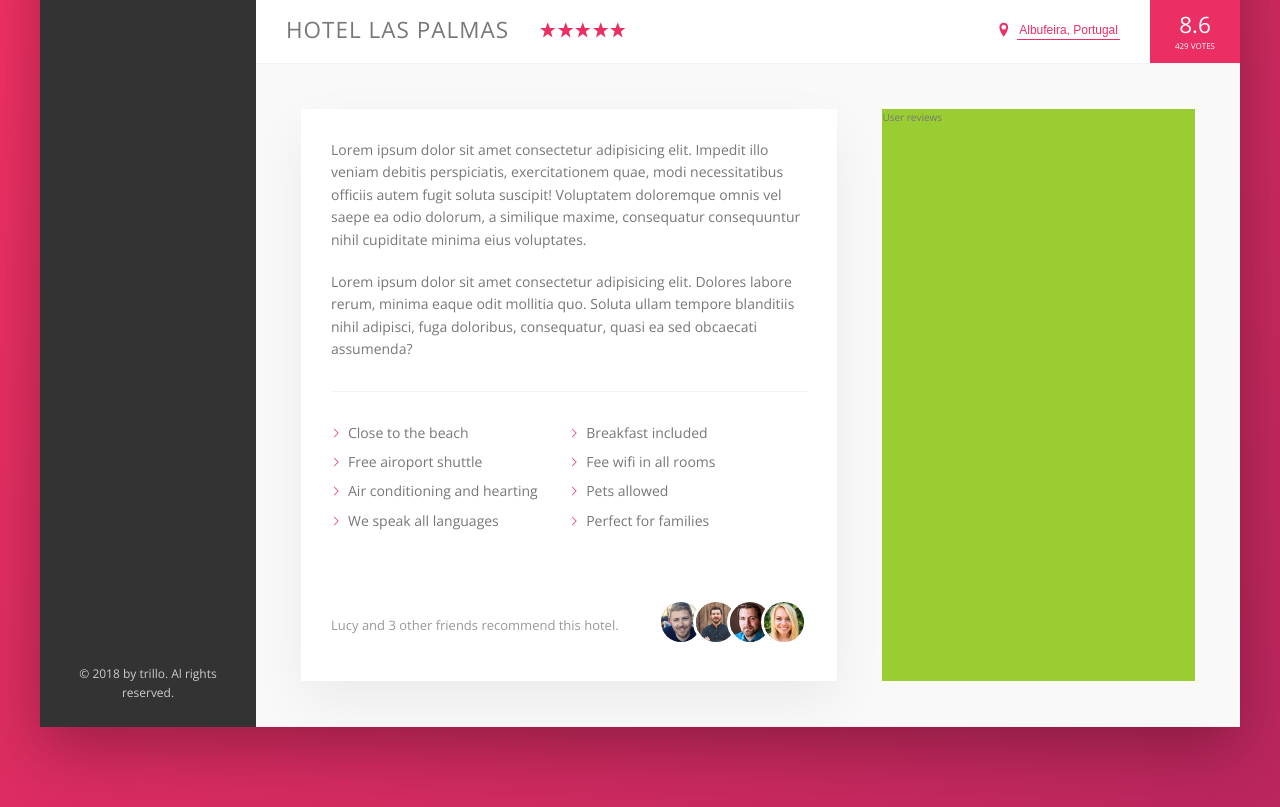
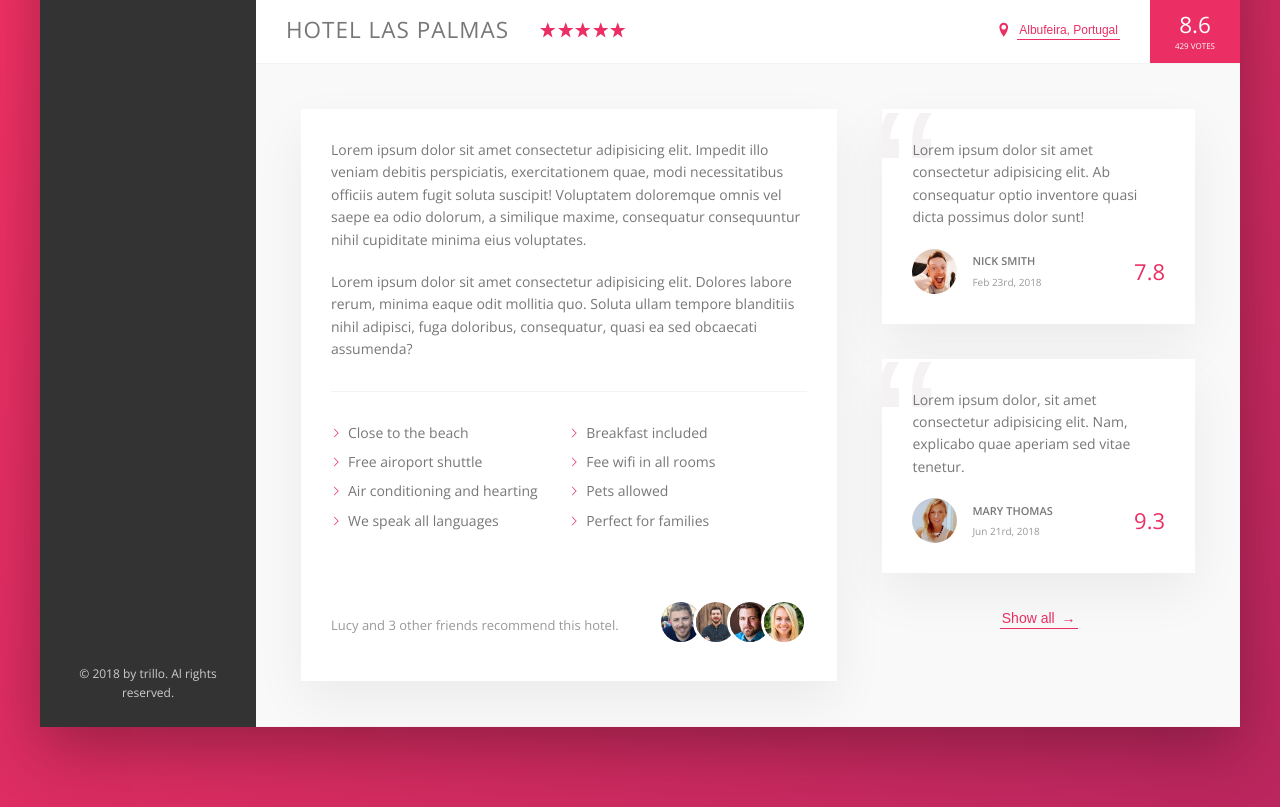
Before and after one commit to Spri85/Trillo, a website: page index.html in a window 1280 px wide. Shown: the part 538-1345 px from the top of the page. Drawn offline with nearby package versions, Linux system fonts and the light colour scheme.

Commit message:
completed user-review

```diff
--- a/index.html
+++ b/index.html
@@ -168,8 +168,37 @@
                             </div>
                         </div>
                     </div>
-                    <div class="user-reviews">
-                        User reviews
+                    <div class="user-review">
+                        <figure class="review">
+                            <blockquote class="review__text">
+                                Lorem ipsum dolor sit amet consectetur adipisicing elit. Ab consequatur optio inventore quasi dicta possimus dolor sunt!
+                            </blockquote>
+                            <figcaption class="review__user">
+                                <img src="img/user-1.jpg" alt="User 1" class="review__photo">
+                                <div class="review__user-box">
+                                    <p class="review__user-name">Nick Smith</p>
+                                    <p class="review__user-date">Feb 23rd, 2018</p>
+                                </div>
+                                <div class="review__rating">7.8</div>
+                            </figcaption>
+                        </figure>
+
+                        <figure class="review">
+                            <blockquote class="review__text">
+                                Lorem ipsum dolor, sit amet consectetur adipisicing elit. Nam, explicabo quae aperiam sed vitae tenetur.
+                            </blockquote>
+                            <figcaption class="review__user">
+                                <img src="img/user-2.jpg" alt="User 1" class="review__photo">
+                                <div class="review__user-box">
+                                    <p class="review__user-name">Mary Thomas</p>
+                                    <p class="review__user-date">Jun 21rd, 2018</p>
+                                </div>
+                                <div class="review__rating">9.3</div>
+                            </figcaption>
+                        </figure>
+                        <button class="btn-inline">Show all
+                            <span>&rarr;</span>
+                        </button>
                     </div>
                 </div>
             </main>
--- a/sass/_components.scss
+++ b/sass/_components.scss
@@ -234,8 +234,15 @@
   background-color: transparent;
   cursor: pointer;
   transition: all .2s;
+  & span {
+    margin-left: 3px;
+    transition: margin-left .2s;
+  }
   &:hover {
     color: var(--color-grey-dark-1);
+    span {
+      margin-left: 8px;
+    }
   }
   &:focus {
     outline: none;
@@ -315,3 +322,58 @@
     }
   }
 }
+
+///////////////////////////////
+// REVIEWS
+.review {
+  position: relative;
+  background-color: #fff;
+  box-shadow: var(--shadow-light);
+  padding: 3rem;
+  margin-bottom: 3.5rem;
+  overflow: hidden;
+  &__text {
+    margin-bottom: 2rem;
+    z-index: 10;
+    position: relative;
+  }
+  &__user {
+    display: flex;
+    align-items: center;
+  }
+  &__photo {
+    height: 4.5rem;
+    width: 4.5rem;
+    border-radius: 50%;
+    margin-right: 1.5rem;
+  }
+  &__user-box {
+    margin-right: auto;
+  }
+  &__user-name {
+    text-transform: uppercase;
+    font-weight: 600;
+    font-size: 1.1rem;
+    margin-bottom: .4rem;
+  }
+  &__user-date {
+    color: var(--color-grey-dark-3);
+    font-size: 1rem;
+  }
+  &__rating {
+    color: var(--color-primary);
+    font-size: 2.2rem;
+    font-weight: 300;
+  }
+  &::before {
+    content: '\201C';
+    position: absolute;
+    line-height: 1;
+    top: -2.75rem;
+    left: -1rem;
+    font-size: 20rem;
+    color: var(--color-grey-light-2);
+    font-family: sans-serif;
+    z-index: 2;
+  }
+}
--- a/sass/_layout.scss
+++ b/sass/_layout.scss
@@ -34,6 +34,7 @@
 }
 
 .detail {
+  font-size: 1.4rem;
   display: flex;
   padding: 4.5rem;
   background-color: var(--color-grey-light-1);
@@ -41,7 +42,6 @@
 }
 
 .description {
-  font-size: 1.4rem;
   background-color: #fff;
   box-shadow: var(--shadow-light);
   padding: 3rem;
@@ -49,7 +49,9 @@
   margin-right: 4.5rem;
 }
 
-.user-reviews {
-  background-color: yellowgreen;
+.user-review {
   flex: 1;
+  display: flex;
+  flex-direction: column;
+  align-items: center;
 }
```
Also changed, not shown: css/style.css.
